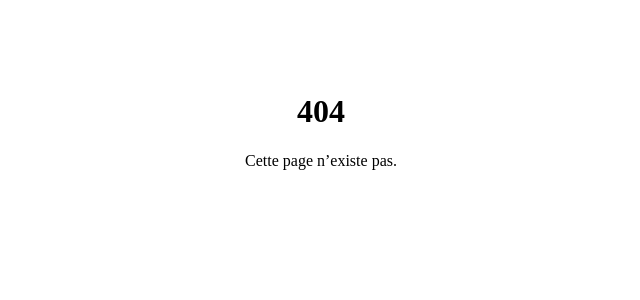
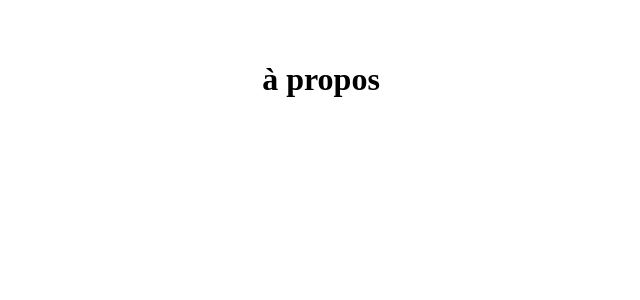
Before and after one commit to Arnold138/Projet-React, a React (Vite) app: page /about in a window 1280 px wide. Before the commit this address had no page. Shown: the top 300 px of the page, without its empty margins (319-959 px from the left). Built offline with nearby package versions, Linux system fonts and the light colour scheme.

Commit message:
Ajout dans le fichier router le fichier about

```diff
--- a/src/Router.jsx
+++ b/src/Router.jsx
@@ -1,6 +1,7 @@
 import {Routes,Route} from 'react-router-dom'
 import Home from './pages/home';
 import Error from './pages/error/index.jsx';
+import About from './pages/about/index.jsx';
 
 export default function Router() {
 
@@ -8,6 +9,7 @@ export default function Router() {
         <Routes>
             <Route path="/" element={<Home/>}/>
             <Route path='*' element={<Error/>}/>
+            <Route path='/about' element={<About/>} />
 
         </Routes>
     );
--- a/src/components/Header.jsx
+++ b/src/components/Header.jsx
@@ -1,5 +1,7 @@
 import logo from '../assets/images/kasalogo.png';
 import '../styles/Header.scss';
+import { Link } from 'react-router-dom';
+import About from '../pages/about';
 
 
 export default function Header () {
@@ -10,6 +12,7 @@ export default function Header () {
             <nav>
                 <img src={logo} alt='Kasa logo' className='logo'/>
                 <Link to="/">Accueil</Link>
+                <Link to="/About">à propos</Link>
 
 
             </nav>
--- /dev/null
+++ b/src/pages/about/index.jsx
@@ -0,0 +1,9 @@
+export default function About() {
+
+    return  (
+        <div>
+            <h1> à propos</h1>
+        </div>
+
+    )
+}
```
